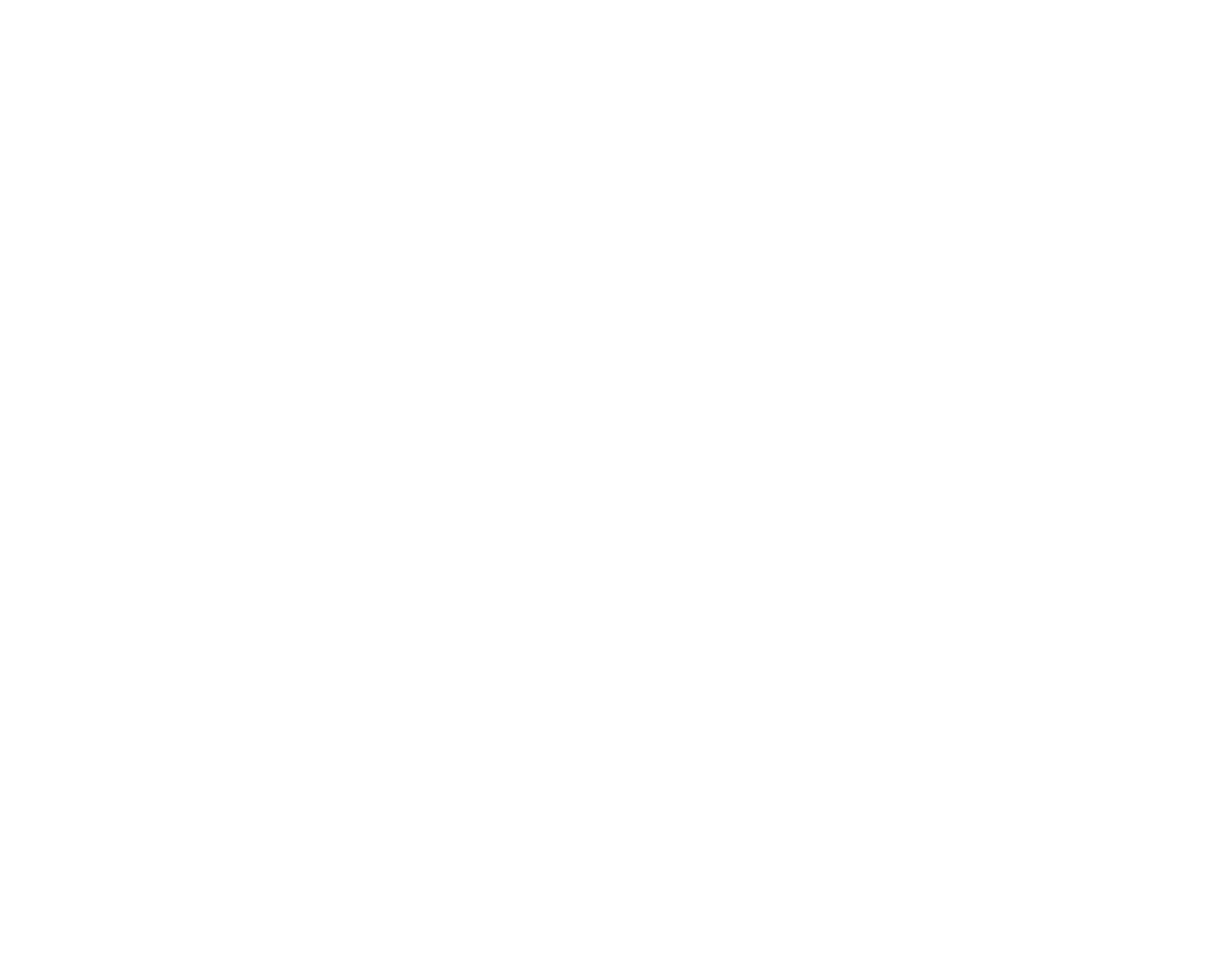
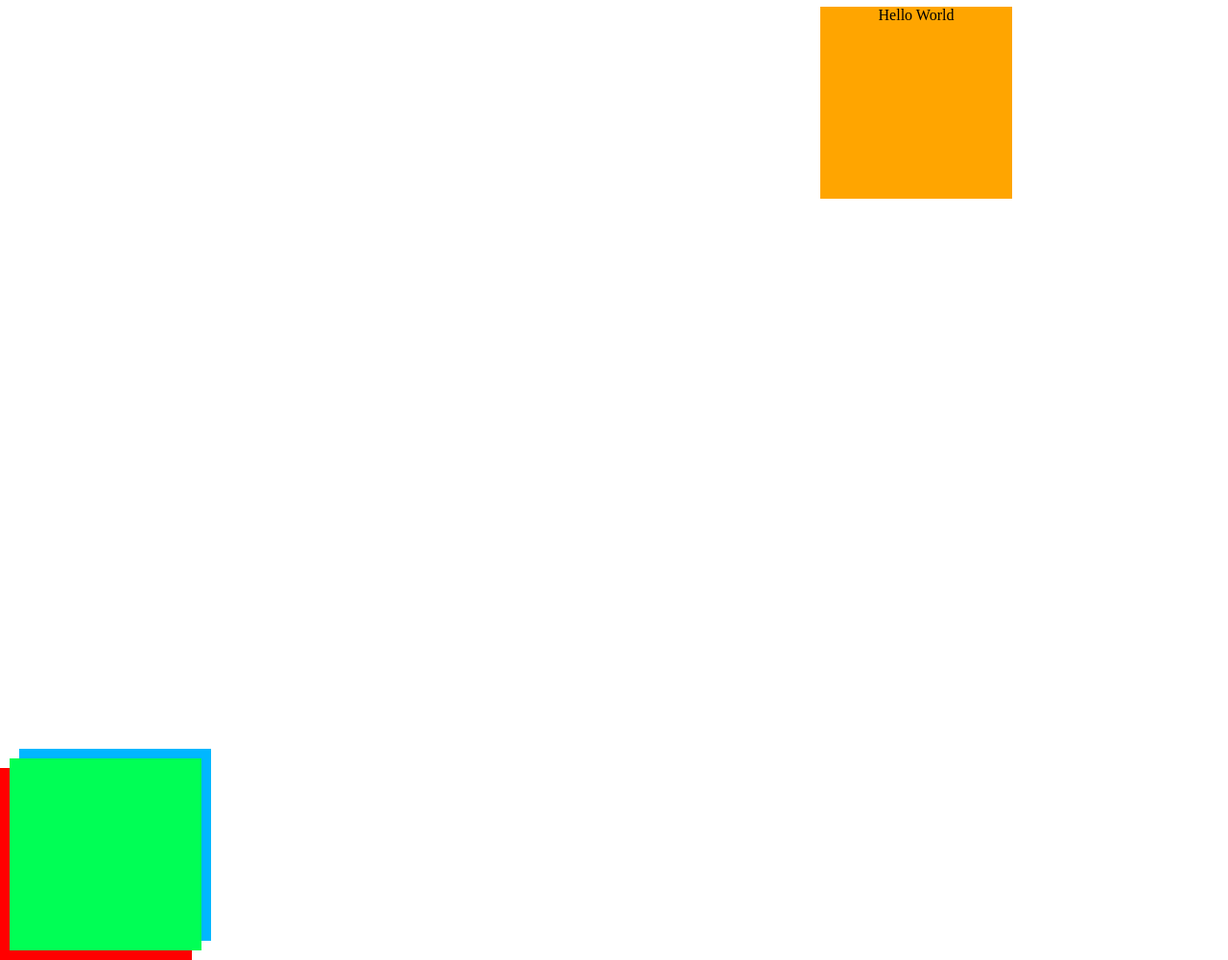
Before and after one commit to fbw-d09/uib_layout_break_out_the_flow-sokolov574, a website: page index.html in a window 1280 px wide. Shown: the whole page at 96% size. Before the commit the page ends 800 px from the top, so only its background shows below. Drawn offline with Linux system fonts and the light colour scheme.

Commit message:
exercise to end

```diff
--- a/index.html
+++ b/index.html
@@ -8,5 +8,16 @@
     <link rel="stylesheet" href="style.css">
 </head>
 <body>
+    <div class="helloworld">
+        Hello World
+    </div>
+    <div class="hautbox">
+    <div class="box1"></div>
+    <div class="box2"></div>
+    <div class="box3"></div>
+
+    </div>
+
+
 </body>
 </html>
--- a/style.css
+++ b/style.css
@@ -3,3 +3,49 @@ html, body {
     padding: 0;
     height: 100%;
 }
+
+
+.helloworld {
+    margin: auto;
+    background-color: orange;
+    width: 200px;
+    height: 200px;
+    text-align: center;
+    margin-left: 855px;
+    margin-top: 7px;
+}
+
+
+.hautbox {
+    position: absolute;
+    top: 100%;
+}
+
+.box1 {
+    position: absolute;
+    background-color: red;
+    width: 200px;
+    height: 200px;
+}
+
+.box2 {
+    position: absolute;
+    top: -10px;
+    left: 10px;
+    background-color: rgb(0, 255, 85);
+    width: 200px;
+    height: 200px;
+    z-index: 1;
+
+
+
+}
+
+.box3 {
+    position: absolute;
+    top: -20px;
+    left: 20px;
+    background-color: rgb(0, 183, 255);
+    width: 200px;
+    height: 200px;
+}
```
